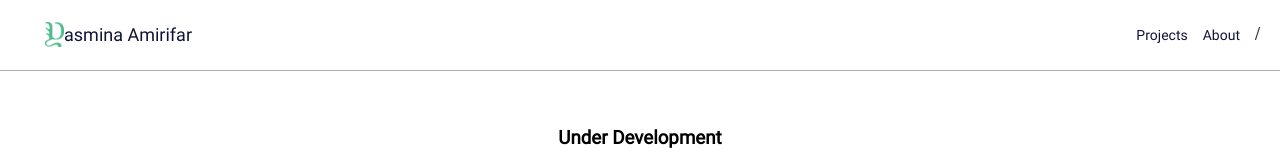
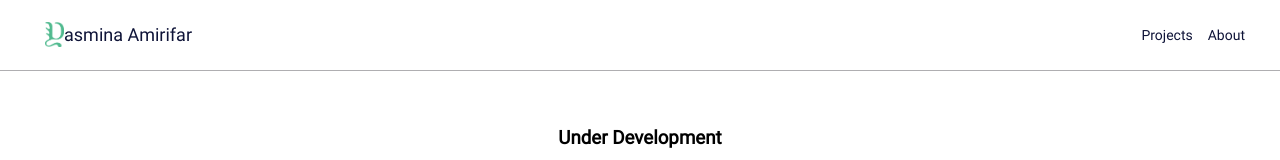
Before and after one commit to Yasminaa77/portfolio2023, a Vue app: page / in a window 1280 px wide. Shown: the top 160 px of the page. Built offline with nearby package versions, Linux system fonts and the light colour scheme.

Commit message:
navbar logic

```diff
--- a/src/components/Navbar.vue
+++ b/src/components/Navbar.vue
@@ -14,11 +14,10 @@ import { RouterLink, RouterView } from 'vue-router'
       </router-link>
     </div>
     <div class="navbar-section pages">
-      <router-link to="/" class="navbar-link hover-underline-animation" @click="activate(`Projects`)"  :class="{active: Projects}">Projects</router-link>
-      <router-link to="/About" class="navbar-link hover-underline-animation" @click="activate(`About`)"  :class="{active: About}">About</router-link>
-<h1>
-  {{path}}
-</h1>
+      <router-link to="/" class="navbar-link hover-underline-animation" @click="activate(`/`)"  :class="{active: Projects}">Projects</router-link>
+      <router-link to="/About" class="navbar-link hover-underline-animation" @click="activate(`/About`)"  :class="{active: About}">About</router-link>
+<!--      for Adding to navbar: add the router link here, follow the pattern in data() and methods ( 4 lines)  -->
+
     </div>
   </nav>
 </template>
@@ -32,18 +31,15 @@ export default {
 
       this.Projects = false
       this.About = false
-      // this.Projects = true
-      this.path === `/About`? this.About=true: this.Projects = true;
 
-      // this[pageName]= true;
-      // some code to filter users
+      if (this.path ===`/About`) {this.About=true;}
+      else{this.Projects = true;}
+
     }
   },
-  // mounted() {
-  //
-  //   console.log(this.$el.textContent) // I'm text inside the component.
-  //
-  // },
+  mounted() {
+    this.path === `/About`? this.About=true: this.Projects = true;
+  },
   data(){
     return {
       Projects: false,
@@ -148,23 +144,26 @@ export default {
   content: '';
   position: absolute;
   width: 100%;
-  transform: scaleX(0);
+  /*transform: scaleX(0);*/
   height: 2px;
   bottom: -2px;
   left: 0;
   background-color: #5EC19E;
-  transform-origin: bottom right;
-  transition: transform 0.25s ease-out;
+  opacity: 0;
+  transition: opacity 300ms, transform 300ms;
+  /*transform-origin: bottom right;*/
+  /*transition: transform 0.25s ease-out;*/
 }
 
-.hover-underline-animation:hover::after {
-  transform: scaleX(1);
-  transform-origin: bottom left;
+.hover-underline-animation:hover::after{
+  opacity: 1;
+  transform: translate3d(0, 0.2em, 0);
 }
 
 .active{
-  /*color: red;*/
-  /*background-color: #5ec19e;*/
+  /*text-decoration: underline;*/
+  text-decoration: peru solid;
+
 }
 
 /*.active{*/
```
